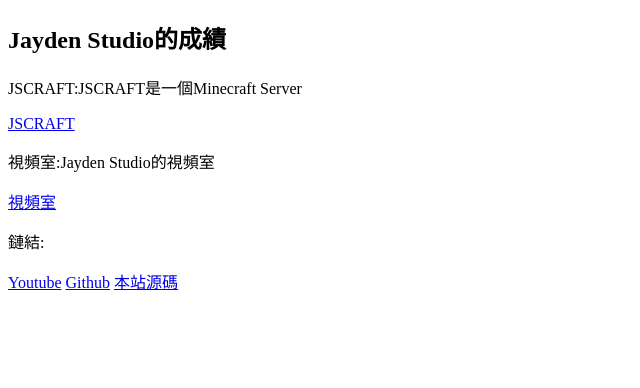
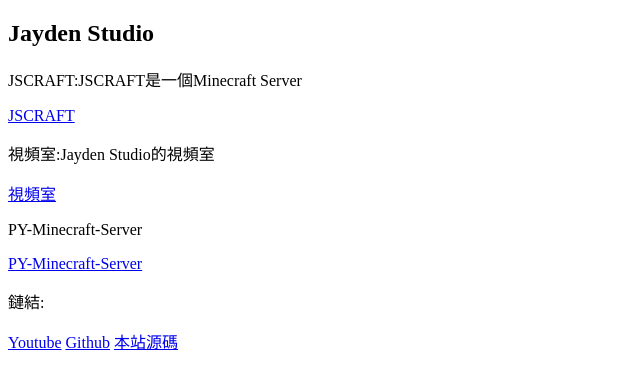
Before and after one commit to JaydenStudio/jaydenstudio.github.io, a plain HTML site: page index.html in a window 1280 px wide. Shown: the whole page, without its empty margins (0-640 px from the left). Drawn offline with Linux system fonts and the light colour scheme.

Commit message:
Update index.html

```diff
--- a/index.html
+++ b/index.html
@@ -5,11 +5,13 @@
         <title>Jayden Studio</title>
         <body>
     </head>
-    <h2>Jayden Studio的成績</h2>
+    <h2>Jayden Studio</h2>
     <p>JSCRAFT:JSCRAFT是一個Minecraft Server</p>
     <a href="https://jscraft.ml">JSCRAFT</a>
     <p>視頻室:Jayden Studio的視頻室</p>
     <a href="https://jsserver.ml/video">視頻室</a>
+    <p>PY-Minecraft-Server</p>
+    <a  href="https://github.com/jaydenstudio/PY-Minecraft-Server">PY-Minecraft-Server</a>
     <p>鏈結:</p>
     <a href="https://www.youtube.com/@jaydenstudio">Youtube</a>
     <a href="https://github.com/jaydenstudio/">Github</a>
```
